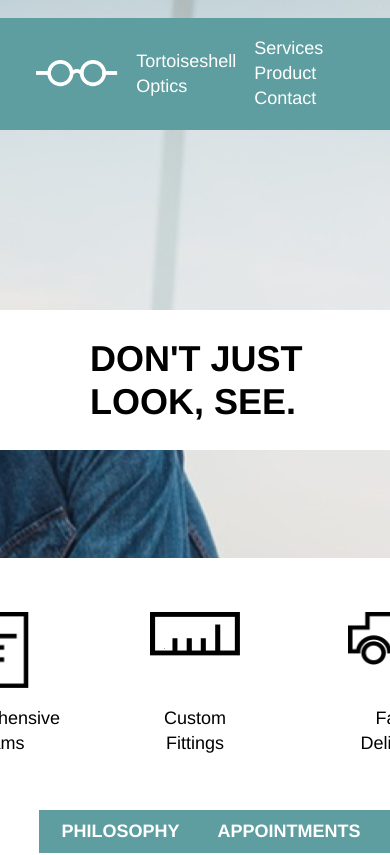
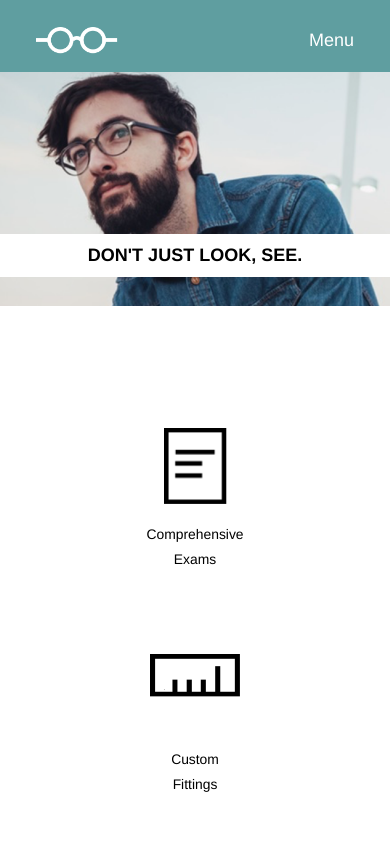
Before and after one commit to Jason-Donmoyer/Tortoiseshell_Optics, a plain HTML site: page index.html in a window 390 px wide. Shown: the top 855 px of the page. Drawn offline with Linux system fonts and the light colour scheme.

Commit message:
media queries

```diff
--- a/index.html
+++ b/index.html
@@ -66,7 +66,7 @@
     <!-- FOOTER -->
     <footer class="container">
         <img src="resources/images/logo-black.png" alt="Tortoiseshell Optics Black Logo">
-        <div>copyright Toirtoiseshell Optics</div>
+        <div>copyright Tortoiseshell Optics</div>
     </footer>
 </body>
 </html>
--- a/resources/css/main.css
+++ b/resources/css/main.css
@@ -153,3 +153,103 @@ footer img {
     margin-left: 2rem;
     margin-right: 1rem;
 }
+
+/********** MEDIA QUERIES **********/
+
+@media only screen and (max-width: 1024px) {
+
+    .container {
+        max-width: 100%;
+    }
+
+    header {
+        padding-top: 0;
+        height: 22rem;
+    }
+
+    nav {
+        padding-top: 1.5rem;
+    }
+
+    .banner {
+        margin-top: 5rem;
+        margin-right: 2rem;
+        padding: 0.75rem 4rem;
+    }
+
+    .banner h1 {
+        font-size: 1.33rem;
+    }
+
+}
+
+@media only screen and (max-width: 560px) {
+
+    header {
+        height: 17rem;
+        background-position: 20%;
+    }
+
+    .logo>span {
+        display: none;
+    }
+
+    .menu .desk-view {
+        display: none;
+    }
+
+    .menu .mobile-view {
+        display: block;;
+    }
+
+    .banner {
+        margin-top: 9rem;
+        margin-right: 0;
+        padding: 0 1rem;
+        width: 100%;
+        text-align: center;
+    }
+
+    .banner h1 {
+        font-size: 1rem;
+    }
+
+    .section-flex {
+        display: flex;
+        flex-direction: column;
+        align-items: center;
+        justify-content: flex-start;
+        margin-top: 3.77rem;
+    }
+
+    .service {
+        margin-bottom: 1.54rem;
+    }
+
+    .service div {
+        font-size: 0.77rem;
+    }
+
+    .info {
+        width: 100%;
+    }
+
+    .info p {
+        font-size: 0.77rem;
+        padding: 1rem 0 4rem 1.25rem;
+    }
+
+    .info-col {
+        width: 100%;
+        text-align: center;
+    }
+
+    footer div {
+        display: none;
+    }
+
+    footer img {
+        margin: 0 auto;
+    }
+
+}
```
